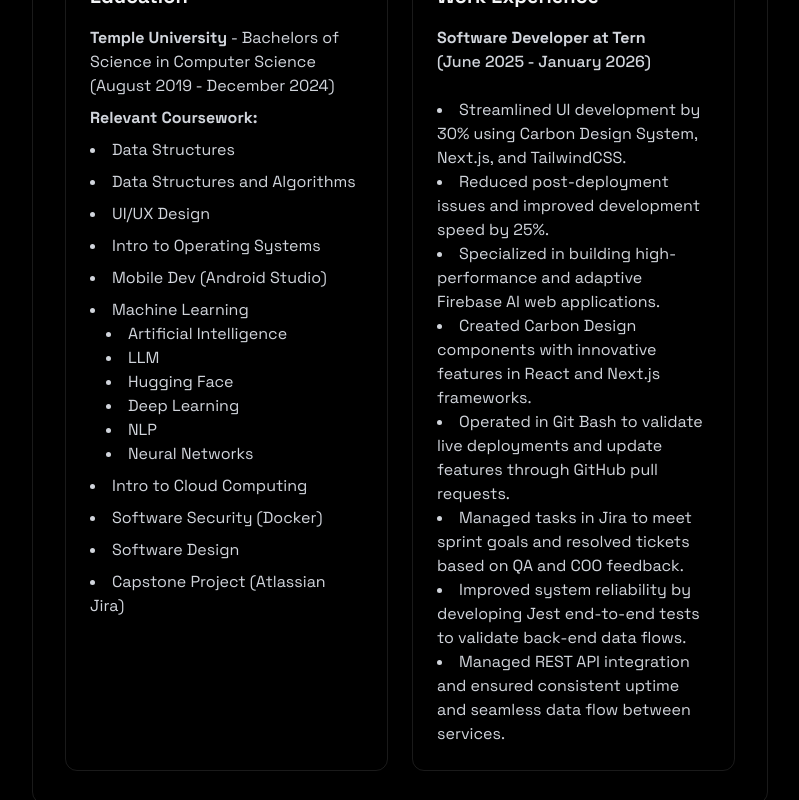
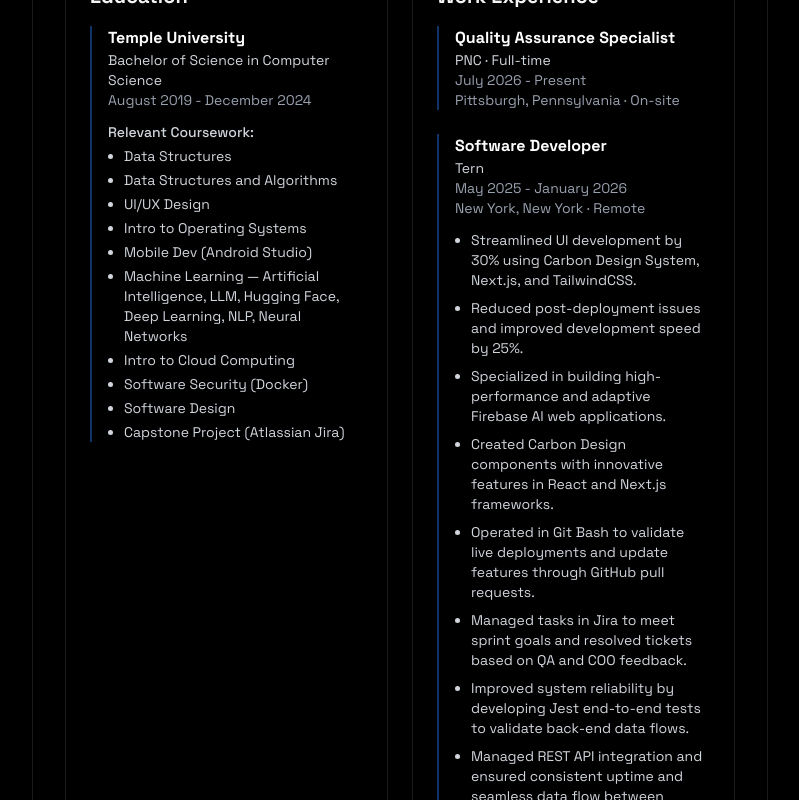
Before and after one commit to levinoscar/Oscar-Portfolio, a React (Vite) app: page / in a window 1280 px wide. Shown: the part 1520-2320 px from the top of the page, without its empty margins (240-1039 px from the left). Built offline with nearby package versions, Linux system fonts and the light colour scheme.

Commit message:
updated job status

```diff
--- a/src/components/sections/About.jsx
+++ b/src/components/sections/About.jsx
@@ -20,6 +20,52 @@
         "Swift",
         "SwiftUI",
         "Objective C"
+    ];
+
+    const education = [
+        {
+            school: "Temple University",
+            degree: "Bachelor of Science in Computer Science",
+            dates: "August 2019 - December 2024",
+            coursework: [
+                "Data Structures",
+                "Data Structures and Algorithms",
+                "UI/UX Design",
+                "Intro to Operating Systems",
+                "Mobile Dev (Android Studio)",
+                "Machine Learning — Artificial Intelligence, LLM, Hugging Face, Deep Learning, NLP, Neural Networks",
+                "Intro to Cloud Computing",
+                "Software Security (Docker)",
+                "Software Design",
+                "Capstone Project (Atlassian Jira)",
+            ],
+        },
+    ];
+
+    const workExperience = [
+        {
+            title: "Quality Assurance Specialist",
+            company: "PNC · Full-time",
+            dates: "July 2026 - Present",
+            location: "Pittsburgh, Pennsylvania · On-site",
+            highlights: [],
+        },
+        {
+            title: "Software Developer",
+            company: "Tern",
+            dates: "May 2025 - January 2026",
+            location: "New York, New York · Remote",
+            highlights: [
+                "Streamlined UI development by 30% using Carbon Design System, Next.js, and TailwindCSS.",
+                "Reduced post-deployment issues and improved development speed by 25%.",
+                "Specialized in building high-performance and adaptive Firebase AI web applications.",
+                "Created Carbon Design components with innovative features in React and Next.js frameworks.",
+                "Operated in Git Bash to validate live deployments and update features through GitHub pull requests.",
+                "Managed tasks in Jira to meet sprint goals and resolved tickets based on QA and COO feedback.",
+                "Improved system reliability by developing Jest end-to-end tests to validate back-end data flows.",
+                "Managed REST API integration and ensured consistent uptime and seamless data flow between services.",
+            ],
+        },
     ];
 
     const backendSkills = [
@@ -94,72 +140,51 @@
                         <div className="grid grid-cols-1 md:grid-cols-2 gap-6 mt-8">
                             <div className="p-6 rounded-xl border-white/10 border hover:-translate-y-1 transition-all">
                                 <h3 className="text-xl font-bold mb-4">Education</h3>
-                                <ul className="list-disc list-inside text-gray-300 space-y-2">
-                                    <h4>
-                                        <strong>Temple University</strong> - Bachelors of Science in Computer Science
-                                        <br />
-                                        (August 2019 - December 2024)
-                                    </h4>
-                                    <h4>
-                                        <strong>Relevant Coursework:</strong>
-                                    </h4>
-                                    <li>Data Structures</li>
-                                    <li>Data Structures and Algorithms</li>
-                                    <li>UI/UX Design</li>
-                                    <li>Intro to Operating Systems</li>
-                                    <li>Mobile Dev (Android Studio)</li>
-                                    <li>
-                                        Machine Learning
-                                        <ul className="list-disc list-inside ml-4">
-                                            <li>Artificial Intelligence</li>
-                                            <li>LLM</li>
-                                            <li>Hugging Face</li>
-                                            <li>Deep Learning</li>
-                                            <li>NLP</li>
-                                            <li>Neural Networks</li>
-                                        </ul>
-                                    </li>
-                                    <li>Intro to Cloud Computing</li>
-                                    <li>Software Security (Docker)</li>
-                                    <li>Software Design</li>
-                                    <li>Capstone Project (Atlassian Jira)</li>
-                                </ul>
+                                <div className="space-y-6 text-gray-300">
+                                    {education.map((edu) => (
+                                        <div
+                                            key={`${edu.school}-${edu.degree}`}
+                                            className="border-l-2 border-blue-500/40 pl-4"
+                                        >
+                                            <h4 className="font-bold text-white">{edu.school}</h4>
+                                            <p className="text-sm text-gray-300">{edu.degree}</p>
+                                            <p className="text-sm text-gray-400">{edu.dates}</p>
+                                            {edu.coursework.length > 0 && (
+                                                <>
+                                                    <p className="text-sm text-gray-300 mt-3 font-medium">Relevant Coursework:</p>
+                                                    <ul className="list-disc list-outside ml-4 mt-1 space-y-1 text-sm">
+                                                        {edu.coursework.map((course) => (
+                                                            <li key={course}>{course}</li>
+                                                        ))}
+                                                    </ul>
+                                                </>
+                                            )}
+                                        </div>
+                                    ))}
+                                </div>
                             </div>
 
                             <div className="p-6 rounded-xl border-white/10 border hover:-translate-y-1 transition-all">
                                 <h3 className="text-xl font-bold mb-4">Work Experience</h3>
-                                <div className="space-y-4 text-gray-300">
-                                    <div>
-                                        <h4>
-                                            <strong>Software Developer at Tern</strong>
-                                        </h4>
-                                        <h4 className="font-medium">(June 2025 - January 2026)</h4>
-                                        <br />
-                                        <li>
-                                            Streamlined UI development by 30% using Carbon Design System, Next.js, and TailwindCSS.
-                                        </li>
-                                        <li>
-                                            Reduced post-deployment issues and improved development speed by 25%.
-                                        </li>
-                                        <li>
-                                            Specialized in building high-performance and adaptive Firebase AI web applications.
-                                        </li>
-                                        <li>
-                                            Created Carbon Design components with innovative features in React and Next.js frameworks.
-                                        </li>
-                                        <li>
-                                            Operated in Git Bash to validate live deployments and update features through GitHub pull requests.
-                                        </li>
-                                        <li>
-                                            Managed tasks in Jira to meet sprint goals and resolved tickets based on QA and COO feedback.
-                                        </li>
-                                        <li>
-                                            Improved system reliability by developing Jest end-to-end tests to validate back-end data flows.
-                                        </li>
-                                        <li>
-                                            Managed REST API integration and ensured consistent uptime and seamless data flow between services.
-                                        </li>
-                                    </div>
+                                <div className="space-y-6 text-gray-300">
+                                    {workExperience.map((job) => (
+                                        <div
+                                            key={`${job.title}-${job.company}`}
+                                            className="border-l-2 border-blue-500/40 pl-4"
+                                        >
+                                            <h4 className="font-bold text-white">{job.title}</h4>
+                                            <p className="text-sm text-gray-300">{job.company}</p>
+                                            <p className="text-sm text-gray-400">{job.dates}</p>
+                                            <p className="text-sm text-gray-400">{job.location}</p>
+                                            {job.highlights.length > 0 && (
+                                                <ul className="list-disc list-outside ml-4 mt-3 space-y-2 text-sm">
+                                                    {job.highlights.map((highlight) => (
+                                                        <li key={highlight}>{highlight}</li>
+                                                    ))}
+                                                </ul>
+                                            )}
+                                        </div>
+                                    ))}
                                 </div>
                             </div>
                         </div>
```
